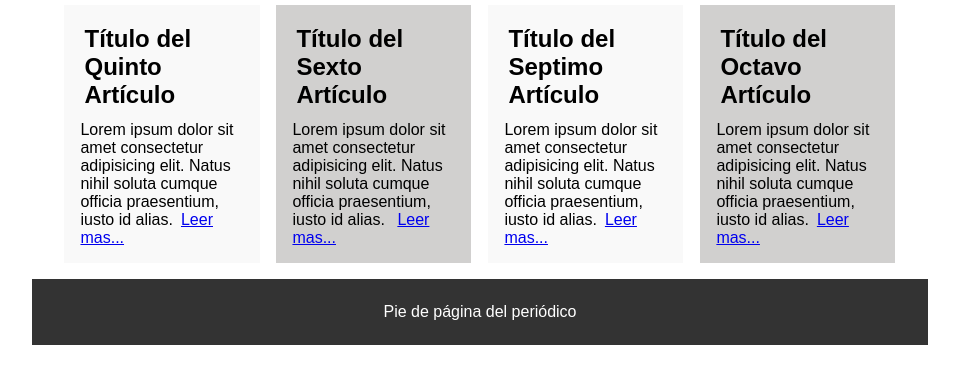
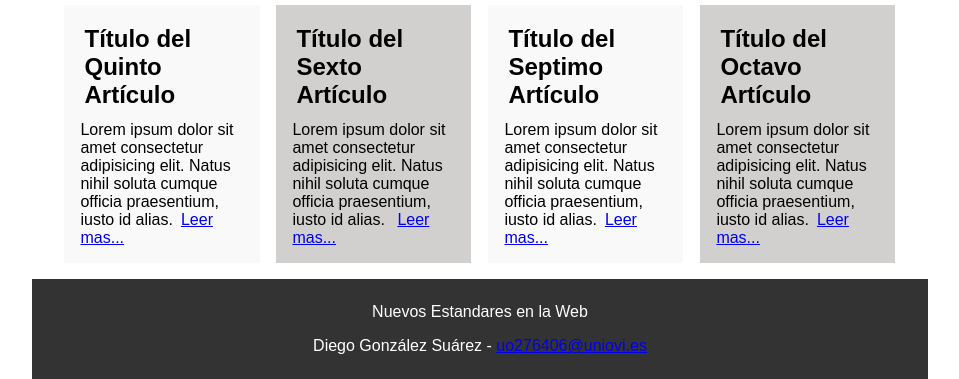
Before and after one commit to uo276406/NEW-Ejercicio2-Periodico, a plain HTML site: page src/index.html in a window 1280 px wide. Shown: the part 1024-1403 px from the top of the page, without its empty margins (160-1119 px from the left). Before the commit the page ends 1369 px from the top, so only its background shows below. Drawn offline with Linux system fonts and the light colour scheme.

Commit message:
Añadido nombre al footer

```diff
--- a/src/index.html
+++ b/src/index.html
@@ -103,7 +103,11 @@
       </section>
     </main>
     <footer>
-      <p>Pie de página del periódico</p>
+      <p>Nuevos Estandares en la Web</p>
+      <p>
+        Diego González Suárez -
+        <a href="mailto:uo276406@uniovi.es">uo276406@uniovi.es</a>
+      </p>
     </footer>
   </body>
 </html>
```
